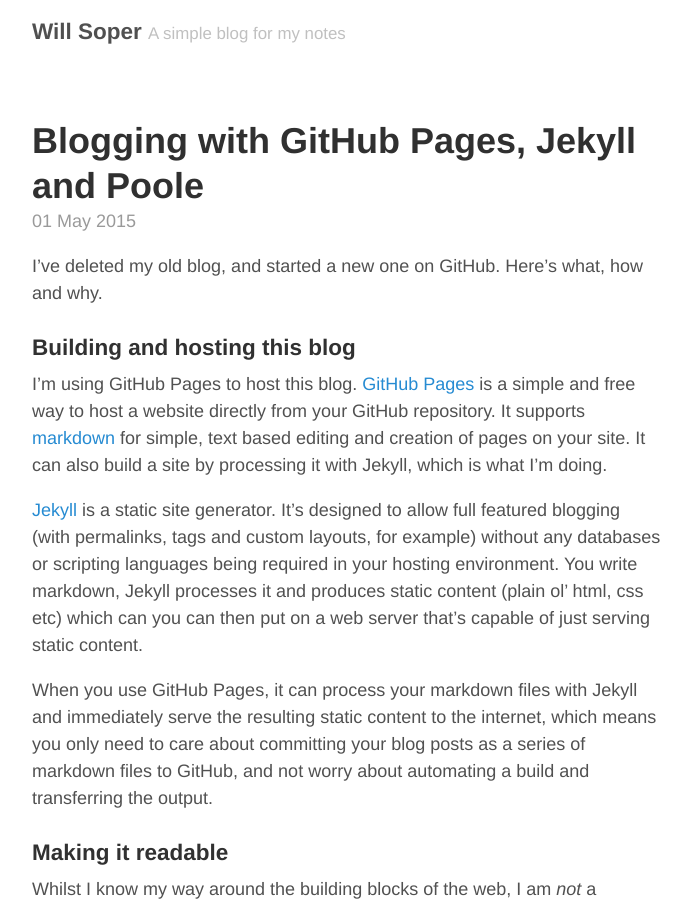
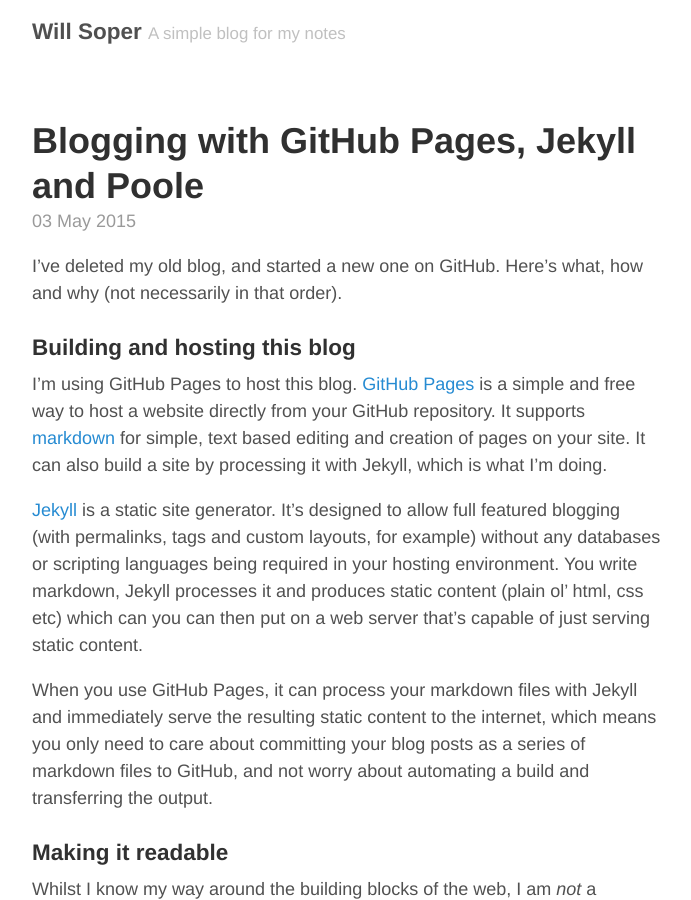
Before and after one commit to WillSoper/WillSoper.github.io, a Jekyll site: the page built from _posts/2015-05-03-github-jekyll-and-poole.md, in a window 1280 px wide and 900 px high. Shown: the whole window, without its empty margins (293-984 px from the left). Built offline with Jekyll 4.4.1, drawn with Linux system fonts in a browser that asks for light colours.

Commit message:
Update and rename 2015-05-01-github-jekyll-and-poole.md to 2015-05-03-github-jekyll-and-poole.md

```diff
--- a/_posts/2015-05-01-github-jekyll-and-poole.md
+++ b/_posts/2015-05-03-github-jekyll-and-poole.md
@@ -4,7 +4,7 @@
 published: true
 ---
 
-I've deleted my old blog, and started a new one on GitHub. Here's what, how and why.
+I've deleted my old blog, and started a new one on GitHub. Here's what, how and why (not necessarily in that order).
 
 ###Building and hosting this blog
 I'm using GitHub Pages to host this blog. [GitHub Pages](https://pages.github.com) is a simple and free way to host a website directly from your GitHub repository. It supports [markdown](https://help.github.com/articles/markdown-basics/) for simple, text based editing and creation of pages on your site. It can also build a site by processing it with Jekyll, which is what I'm doing.
```
